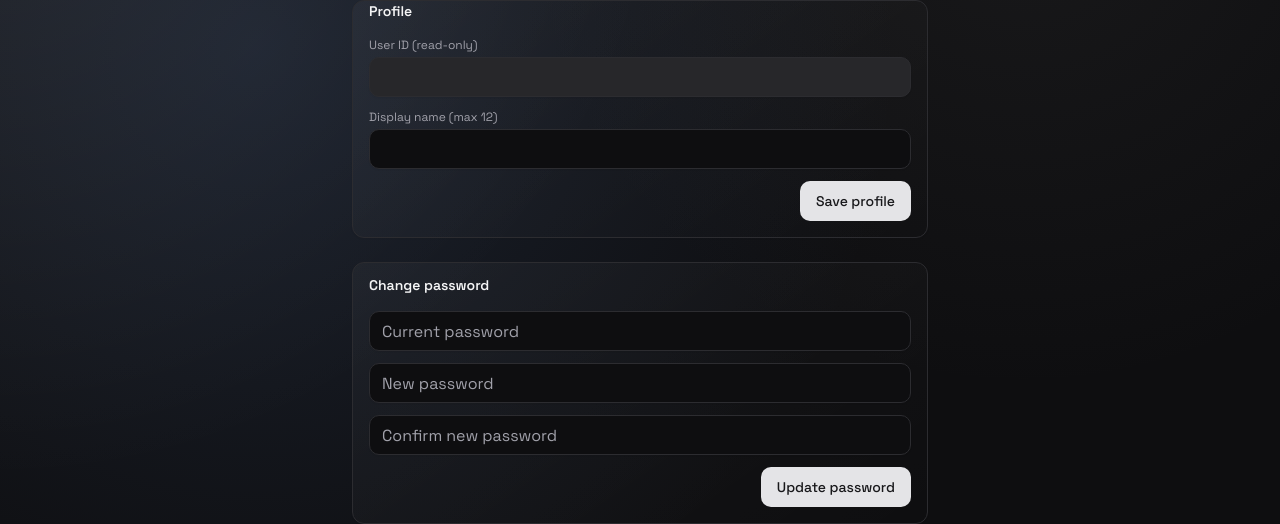
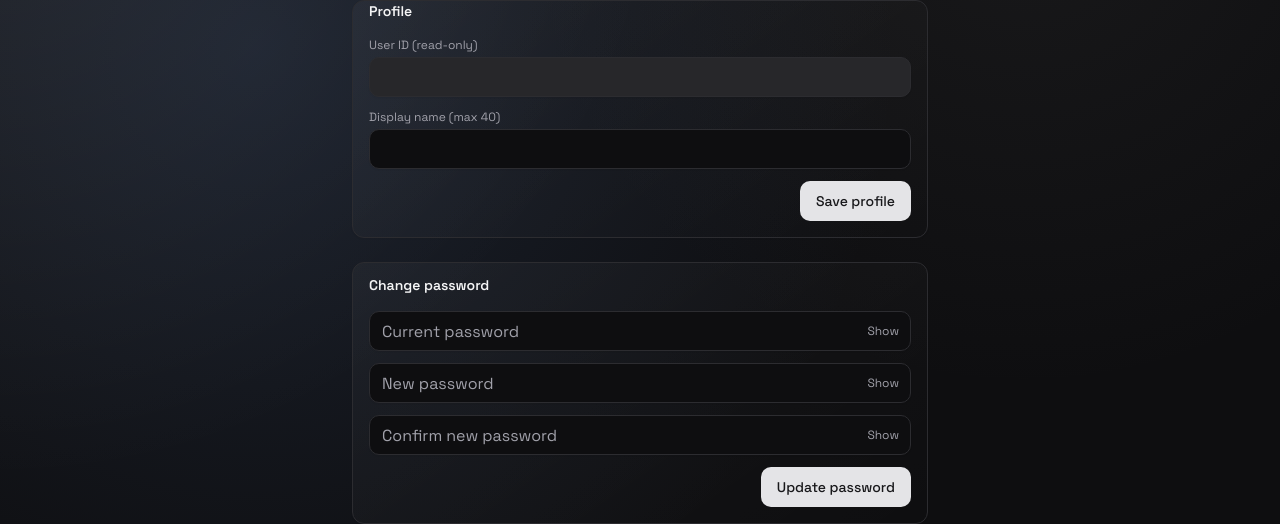
Before and after one commit to kt5rc/AskDock, a Next.js app: page /account in a window 1280 px wide. Shown: the part 192-716 px from the top of the page. Built offline with nearby package versions, Linux system fonts and the light colour scheme; no server answers.

Commit message:
feat: update profile limits and password visibility

```diff
--- a/app/account/page.tsx
+++ b/app/account/page.tsx
@@ -11,6 +11,9 @@ export default function AccountPage() {
   const [currentPassword, setCurrentPassword] = useState("");
   const [newPassword, setNewPassword] = useState("");
   const [confirmPassword, setConfirmPassword] = useState("");
+  const [showCurrent, setShowCurrent] = useState(false);
+  const [showNew, setShowNew] = useState(false);
+  const [showConfirm, setShowConfirm] = useState(false);
   const [username, setUsername] = useState("");
   const [displayName, setDisplayName] = useState("");
   const [loading, setLoading] = useState(false);
@@ -87,8 +90,8 @@ export default function AccountPage() {
       return;
     }
 
-    if (displayName.trim().length > 12) {
-      setProfileError("Display name must be 12 characters or less");
+    if (displayName.trim().length > 40) {
+      setProfileError("Display name must be 40 characters or less");
       return;
     }
 
@@ -137,12 +140,12 @@ export default function AccountPage() {
             </div>
             <div className="space-y-1">
               <div className="text-xs text-muted-foreground">
-                Display name (max 12)
+                Display name (max 40)
               </div>
               <Input
                 value={displayName}
                 onChange={(event) => setDisplayName(event.target.value)}
-                maxLength={12}
+                maxLength={40}
               />
             </div>
             {profileError && (
@@ -164,27 +167,54 @@ export default function AccountPage() {
         <CardContent className="space-y-4">
           <div className="text-sm font-semibold mt-3">Change password</div>
           <form onSubmit={handleSubmit} className="space-y-3">
+            <div className="relative">
               <Input
-              type="password"
+                type={showCurrent ? "text" : "password"}
                 placeholder="Current password"
                 value={currentPassword}
                 onChange={(event) => setCurrentPassword(event.target.value)}
                 autoComplete="current-password"
               />
+              <button
+                type="button"
+                className="absolute right-3 top-1/2 -translate-y-1/2 text-xs text-muted-foreground hover:text-foreground"
+                onClick={() => setShowCurrent((prev) => !prev)}
+              >
+                {showCurrent ? "Hide" : "Show"}
+              </button>
+            </div>
+            <div className="relative">
               <Input
-              type="password"
+                type={showNew ? "text" : "password"}
                 placeholder="New password"
                 value={newPassword}
                 onChange={(event) => setNewPassword(event.target.value)}
                 autoComplete="new-password"
               />
+              <button
+                type="button"
+                className="absolute right-3 top-1/2 -translate-y-1/2 text-xs text-muted-foreground hover:text-foreground"
+                onClick={() => setShowNew((prev) => !prev)}
+              >
+                {showNew ? "Hide" : "Show"}
+              </button>
+            </div>
+            <div className="relative">
               <Input
-              type="password"
+                type={showConfirm ? "text" : "password"}
                 placeholder="Confirm new password"
                 value={confirmPassword}
                 onChange={(event) => setConfirmPassword(event.target.value)}
                 autoComplete="new-password"
               />
+              <button
+                type="button"
+                className="absolute right-3 top-1/2 -translate-y-1/2 text-xs text-muted-foreground hover:text-foreground"
+                onClick={() => setShowConfirm((prev) => !prev)}
+              >
+                {showConfirm ? "Hide" : "Show"}
+              </button>
+            </div>
             {error && <div className="text-sm text-destructive">{error}</div>}
             {success && (
               <div className="text-sm text-emerald-300">{success}</div>
--- a/app/admin/users/page.tsx
+++ b/app/admin/users/page.tsx
@@ -35,6 +35,9 @@ export default function AdminUsersPage() {
   const [createLoading, setCreateLoading] = useState(false);
   const [createMessage, setCreateMessage] = useState<string | null>(null);
   const [createOpen, setCreateOpen] = useState(false);
+  const [showCreatePassword, setShowCreatePassword] = useState(false);
+  const [showResetPassword, setShowResetPassword] = useState(false);
+  const [showResetConfirm, setShowResetConfirm] = useState(false);
 
   const loadUsers = async () => {
     const res = await fetch("/api/admin/users");
@@ -70,6 +73,8 @@ export default function AdminUsersPage() {
     setNewPassword("");
     setConfirmPassword("");
     setMessage(null);
+    setShowResetPassword(false);
+    setShowResetConfirm(false);
   };
 
   const cancelReset = () => {
@@ -77,6 +82,8 @@ export default function AdminUsersPage() {
     setNewPassword("");
     setConfirmPassword("");
     setMessage(null);
+    setShowResetPassword(false);
+    setShowResetConfirm(false);
   };
 
   const submitReset = async (userId: string) => {
@@ -125,8 +132,8 @@ export default function AdminUsersPage() {
       setCreateMessage("Display name is required");
       return;
     }
-    if (createDisplayName.trim().length > 12) {
-      setCreateMessage("Display name must be 12 characters or less");
+    if (createDisplayName.trim().length > 40) {
+      setCreateMessage("Display name must be 40 characters or less");
       return;
     }
     if (createPassword.length < 8) {
@@ -156,6 +163,7 @@ export default function AdminUsersPage() {
       setCreateDisplayName("");
       setCreatePassword("");
       setCreateRole("user");
+      setShowCreatePassword(false);
       await loadUsers();
     } finally {
       setCreateLoading(false);
@@ -208,20 +216,29 @@ export default function AdminUsersPage() {
                   autoComplete="off"
                 />
                 <Input
-                  placeholder="Display name (max 12)"
+                  placeholder="Display name (max 40)"
                   value={createDisplayName}
                   onChange={(event) => setCreateDisplayName(event.target.value)}
-                  maxLength={12}
+                  maxLength={40}
                 />
               </div>
             <div className="grid gap-2 sm:grid-cols-2">
+              <div className="relative">
                 <Input
-                  type="password"
+                  type={showCreatePassword ? "text" : "password"}
                   placeholder="Temporary password"
                   value={createPassword}
                   onChange={(event) => setCreatePassword(event.target.value)}
                   autoComplete="new-password"
                 />
+                <button
+                  type="button"
+                  className="absolute right-3 top-1/2 -translate-y-1/2 text-xs text-muted-foreground hover:text-foreground"
+                  onClick={() => setShowCreatePassword((prev) => !prev)}
+                >
+                  {showCreatePassword ? "Hide" : "Show"}
+                </button>
+              </div>
               <Select value={createRole} onChange={(event) => setCreateRole(event.target.value)}>
                 <option value="user">user</option>
                 <option value="admin">admin</option>
@@ -278,20 +295,38 @@ export default function AdminUsersPage() {
                   Reset password for {user.username}
                 </div>
                 <div className="grid gap-2 sm:grid-cols-2">
+                  <div className="relative">
                     <Input
-                      type="password"
+                      type={showResetPassword ? "text" : "password"}
                       placeholder="New password"
                       value={newPassword}
                       onChange={(event) => setNewPassword(event.target.value)}
                       autoComplete="new-password"
                     />
+                    <button
+                      type="button"
+                      className="absolute right-3 top-1/2 -translate-y-1/2 text-xs text-muted-foreground hover:text-foreground"
+                      onClick={() => setShowResetPassword((prev) => !prev)}
+                    >
+                      {showResetPassword ? "Hide" : "Show"}
+                    </button>
+                  </div>
+                  <div className="relative">
                     <Input
-                      type="password"
+                      type={showResetConfirm ? "text" : "password"}
                       placeholder="Confirm password"
                       value={confirmPassword}
                       onChange={(event) => setConfirmPassword(event.target.value)}
                       autoComplete="new-password"
                     />
+                    <button
+                      type="button"
+                      className="absolute right-3 top-1/2 -translate-y-1/2 text-xs text-muted-foreground hover:text-foreground"
+                      onClick={() => setShowResetConfirm((prev) => !prev)}
+                    >
+                      {showResetConfirm ? "Hide" : "Show"}
+                    </button>
+                  </div>
                 </div>
                   {message && (
                     <div className="text-sm text-muted-foreground">{message}</div>
--- a/app/api/account/profile/route.ts
+++ b/app/api/account/profile/route.ts
@@ -10,7 +10,7 @@ export async function POST(req: Request) {
   }
 
   const body = await req.json().catch(() => null);
-  const displayName = getString(body?.display_name, 12);
+  const displayName = getString(body?.display_name, 40);
 
   if (!displayName) {
     return NextResponse.json({ error: 'Invalid payload' }, { status: 400 });
```
Lines whose indentation alone changed are shown as unchanged.
